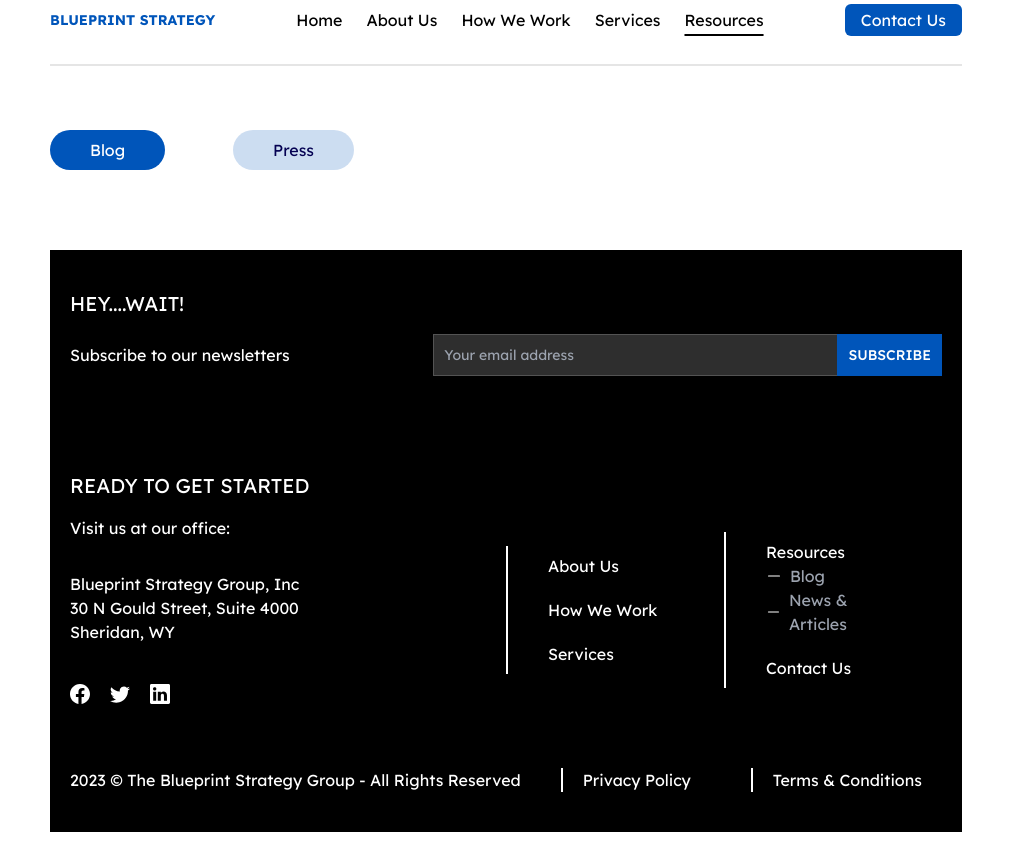
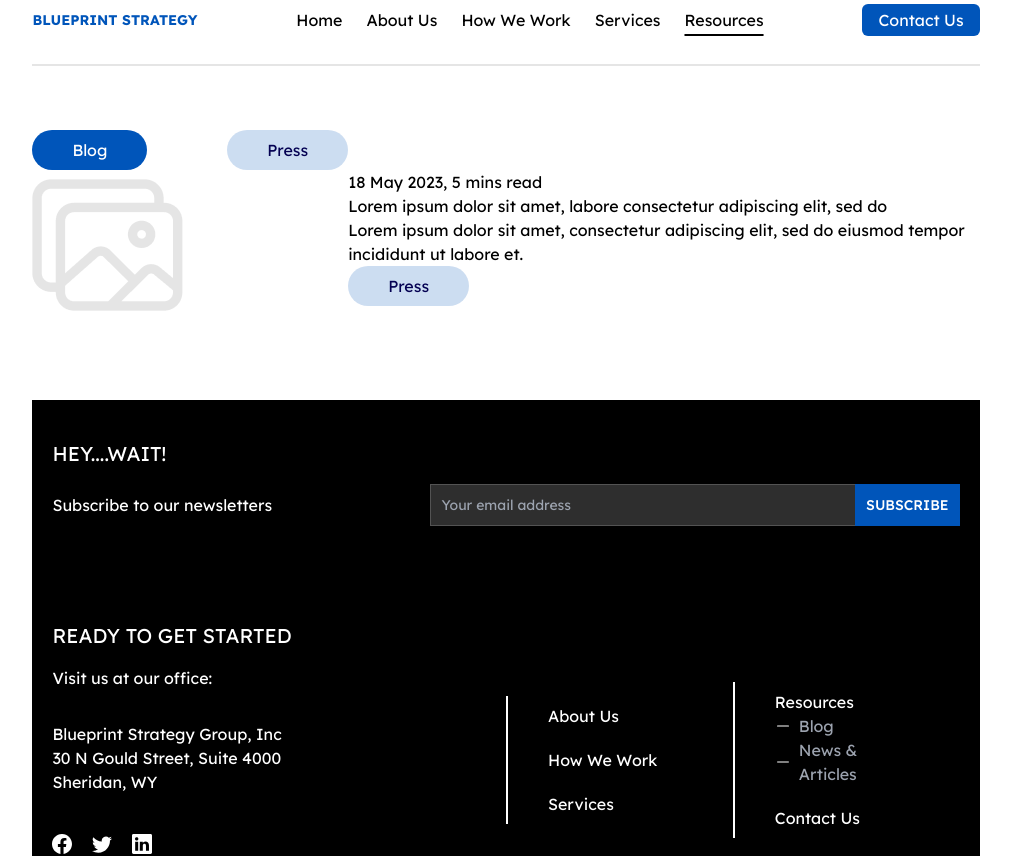
Before and after one commit to EdgarAmpiire/blueprints-web, a React (Create React App) app: page /resources in a window 1280 px wide. Shown: the top 856 px of the page, without its empty margins (134-1145 px from the left). Before the commit the page ends 832 px from the top, so only its background shows below. Built offline with nearby package versions, Linux system fonts and the light colour scheme; what tw-elements would draw is missing.

Commit message:
resources - hero

```diff
--- a/src/features/resources/components/Hero.jsx
+++ b/src/features/resources/components/Hero.jsx
@@ -1,4 +1,5 @@
 import React from "react";
+import thumb from "../../../assets/thumb.png";
 
 export const Hero = () => {
   return (
@@ -6,8 +7,39 @@ export const Hero = () => {
       <div className="mt-16">
         <div className="w-full">
           <div className="w-4/12 flex justify-between">
-            <button className="bg-[#0055BA] text-white px-10 py-2 rounded-full">Blog</button>
-            <button className="bg-[#0055BA33] text-[#040052] px-10 py-2 rounded-full">Press</button>
+            <button className="bg-[#0055BA] text-white px-10 py-2 rounded-full">
+              Blog
+            </button>
+            <button className="bg-[#0055BA33] text-[#040052] px-10 py-2 rounded-full">
+              Press
+            </button>
+          </div>
+
+          <div className="flex ">
+              <div className="w-4/12">
+                <div>
+
+                <img src={thumb} alt="" />
+                </div>
+              </div>
+            <div className="w-8/12">
+              <div>
+                <h6>18 May 2023, 5 mins read</h6>
+                <h3>
+                  Lorem ipsum dolor sit amet, labore consectetur adipiscing
+                  elit, sed do
+                </h3>
+                <p>
+                  Lorem ipsum dolor sit amet, consectetur adipiscing elit, sed
+                  do eiusmod tempor incididunt ut labore et.
+                </p>
+              </div>
+              <div>
+                <button className="bg-[#0055BA33] text-[#040052] px-10 py-2 rounded-full">
+                  Press
+                </button>
+              </div>
+            </div>
           </div>
         </div>
       </div>
```
